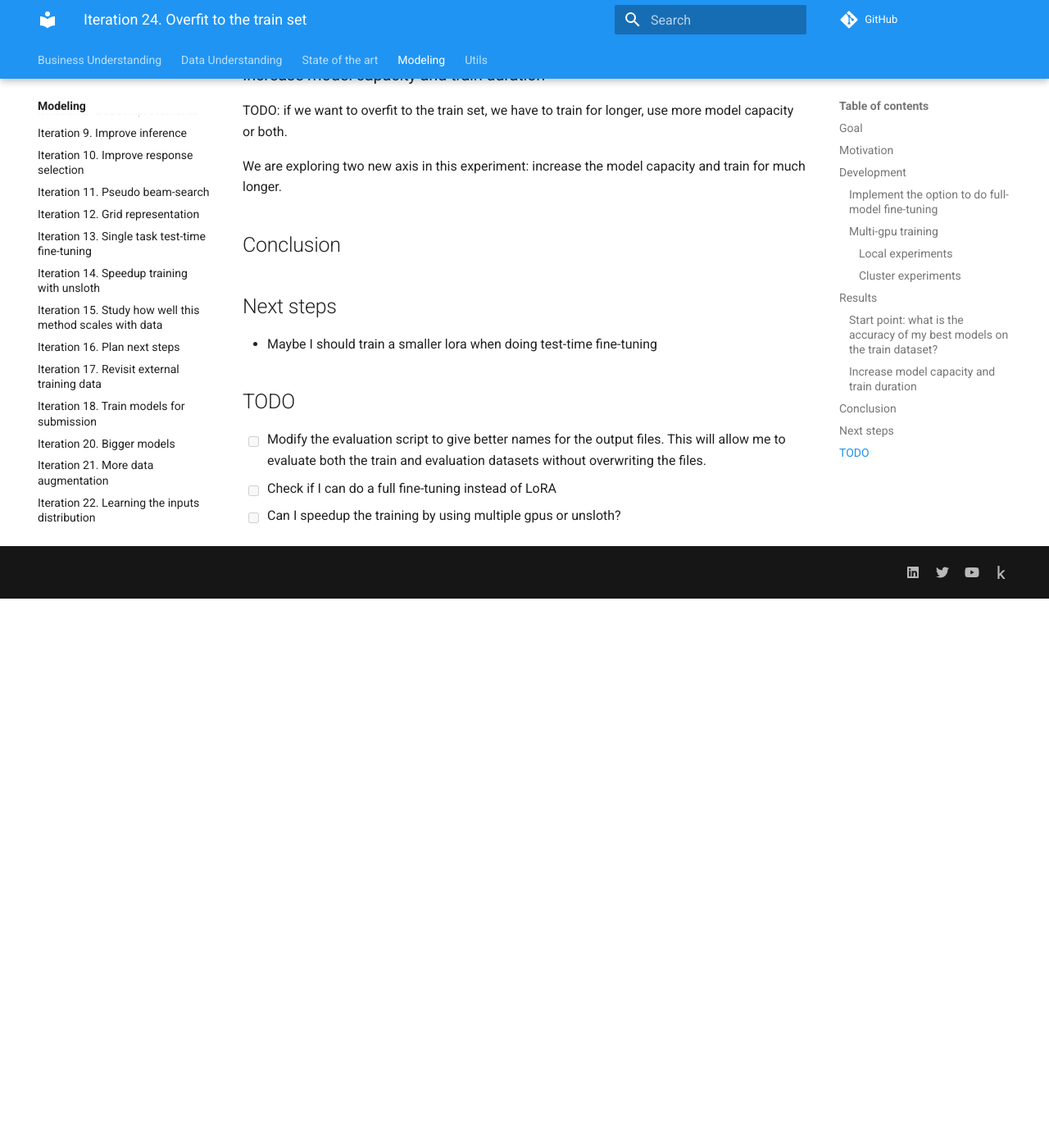
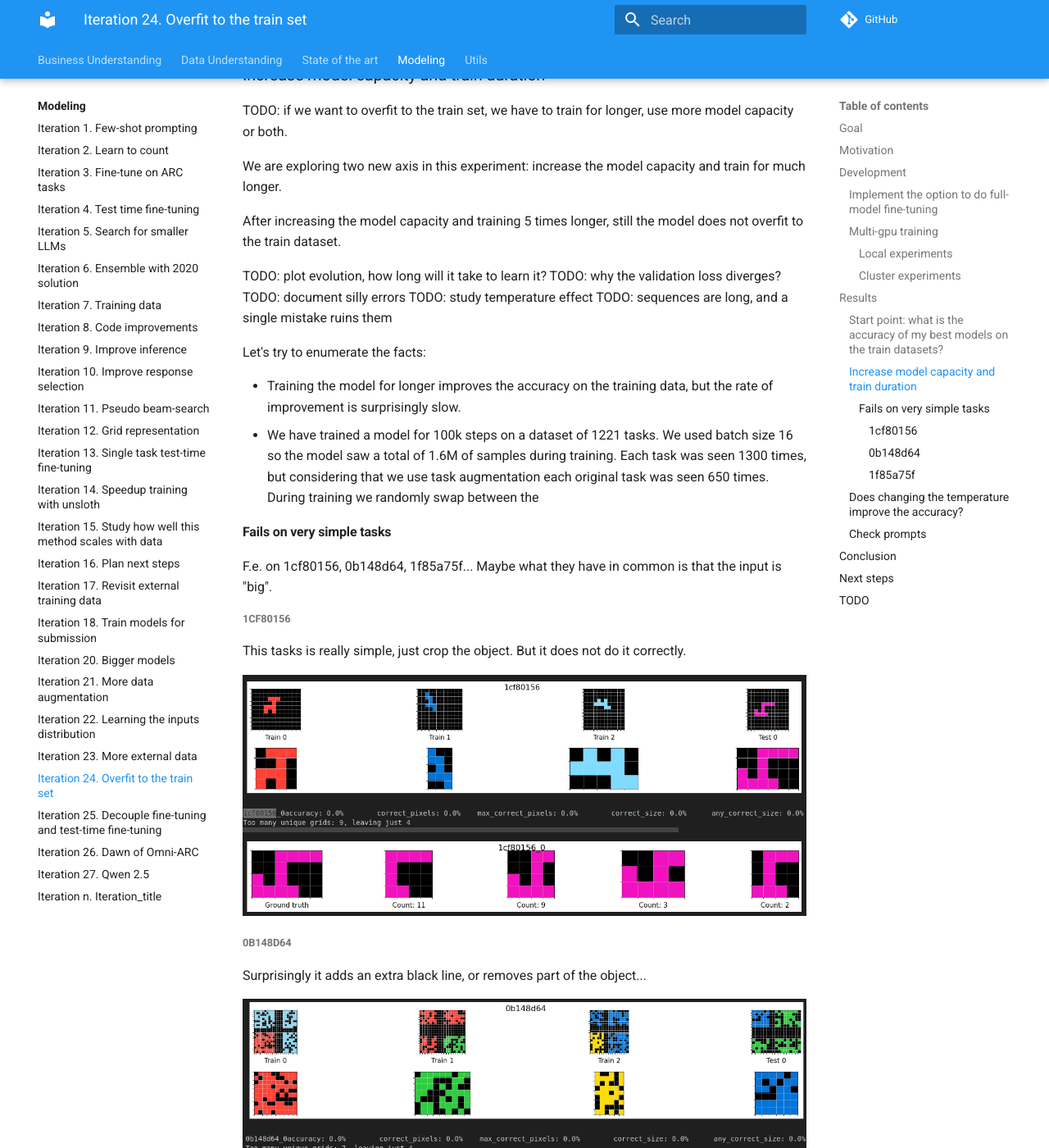
Before and after one commit to zhengjunyao-work/arc24, an MkDocs documentation site: the page built from docs/modeling/Iteration_24_overfit_to_the_train_set.md, in a window 1280 px wide and 1400 px high, scrolled down 3370 px. Shown: the whole window at 82% size. Built offline with MkDocs 1.6.1 and Material for MkDocs 9.7.7, drawn with Linux system fonts in a browser that asks for light colours; comment, search, counter and statistics services are not loaded; before the commit the page ends 4100 px from its top, so only the background shows below that; some of the changed text lies outside the part shown.

Commit message:
documented results

```diff
--- a/docs/modeling/Iteration_24_overfit_to_the_train_set.md
+++ b/docs/modeling/Iteration_24_overfit_to_the_train_set.md
@@ -118,7 +118,7 @@ I have been unable to train with 4 gpus, it seemed that VRAM memory is not enoug
 
 ## Results
 
-### Start point: what is the accuracy of my best models on the train dataset?
+### Start point: what is the accuracy of my best models on the train datasets?
 
 | model | dataset    | accuracy | correct_pixels | correct_size | pass_32 | vote_2 |
 |-------|------------|----------|----------------|--------------|---------|--------|
@@ -141,6 +141,73 @@ TODO: if we want to overfit to the train set, we have to train for longer, use m
 
 We are exploring two new axis in this experiment: increase the model capacity and train for much longer.
 
+After increasing the model capacity and training 5 times longer, still the model does not overfit to the train dataset.
+
+TODO: plot evolution, how long will it take to learn it?
+TODO: why the validation loss diverges?
+TODO: document silly errors
+TODO: study temperature effect
+TODO: sequences are long, and a single mistake ruins them
+
+Let's try to enumerate the facts:
+
+- Training the model for longer improves the accuracy on the training data, but the rate of improvement
+  is surprisingly slow.
+- We have trained a model for 100k steps on a dataset of 1221 tasks. We used batch size 16 so the model
+  saw a total of 1.6M of samples during training. Each task was seen 1300 times, but considering that
+  we use task augmentation each original task was seen 650 times. During training we randomly swap
+  between the
+
+
+#### Fails on very simple tasks
+
+F.e. on 1cf80156, 0b148d64, 1f85a75f... Maybe what they have in common is that the input is "big".
+
+##### 1cf80156
+
+This tasks is really simple, just crop the object. But it does not do it correctly.
+
+![1cf80156](res/2024-09-20-07-58-49.png)
+
+##### 0b148d64
+
+Surprisingly it adds an extra black line, or removes part of the object...
+
+![0b148d64](res/2024-09-20-07-59-38.png)
+
+##### 1f85a75f
+
+Another pretty simple crop task where it fails to recreate the object.
+
+![1f85a75f](res/2024-09-20-08-03-15.png)
+
+### Does changing the temperature improve the accuracy?
+
+Maybe using temperature 0 could be preventing to find the right solution, I'm going to try using different
+temperatures.
+
+| temperature | accuracy | pass_32 | vote_2 |
+|-------------|----------|---------|--------|
+| 0.0         | 47.53%   | 76.00%  | 68.42% |
+| 0.1         | 47.64%   | 75.50%  | 67.92% |
+| 0.2         | 47.48%   | 76.25%  | 67.42% |
+| 0.5         | 47.25%   | 76.50%  | 68.92% |
+| 1.0         | 46.17%   | 76.50%  | 69.92% |
+
+The temperature almost does not affect the predictions on the training set. So clearly this is not the problem.
+
+### Check prompts
+
+Let's check some sample prompts of the easy tasks that the model is failing: 1cf80156, 0b148d64, 1f85a75f
+
+I don't see any problem with the prompts or the responses. My guess is that the model has trouble
+when working with big inputs, f.e. a 15x17 grid. It consistently fails to predict the correct output
+shape, and then it does what it can to create an output with the wrong shape.
+
+I could go back to a simpler encoder that did not predict the output shape, but the model has to make
+the decision of what the output shape is. Delaying that decision to the drawing of the grid does not
+seem like a better option, because in that case it has to draw the correct pixels and the shape at the same time.
+
 ## Conclusion
 
 ## Next steps
@@ -152,4 +219,5 @@ We are exploring two new axis in this experiment: increase the model capacity an
 - [ ] Modify the evaluation script to give better names for the output files. This will allow me to evaluate
   both the train and evaluation datasets without overwriting the files.
 - [ ] Check if I can do a full fine-tuning instead of LoRA
-- [ ] Can I speedup the training by using multiple gpus or unsloth?
+- [x] Can I speedup the training by using multiple gpus or unsloth? Yes, with multiple gpus
+- [ ] Verify the data augmentation bug: it seems I was never using the test sample as test!! If that is true relaunch all training duration experiments.
```
Also changed, not shown: docs/modeling/res/2024-09-20-07-58-49.png (added), docs/modeling/res/2024-09-20-07-59-38.png (added), docs/modeling/res/2024-09-20-08-03-15.png (added).
